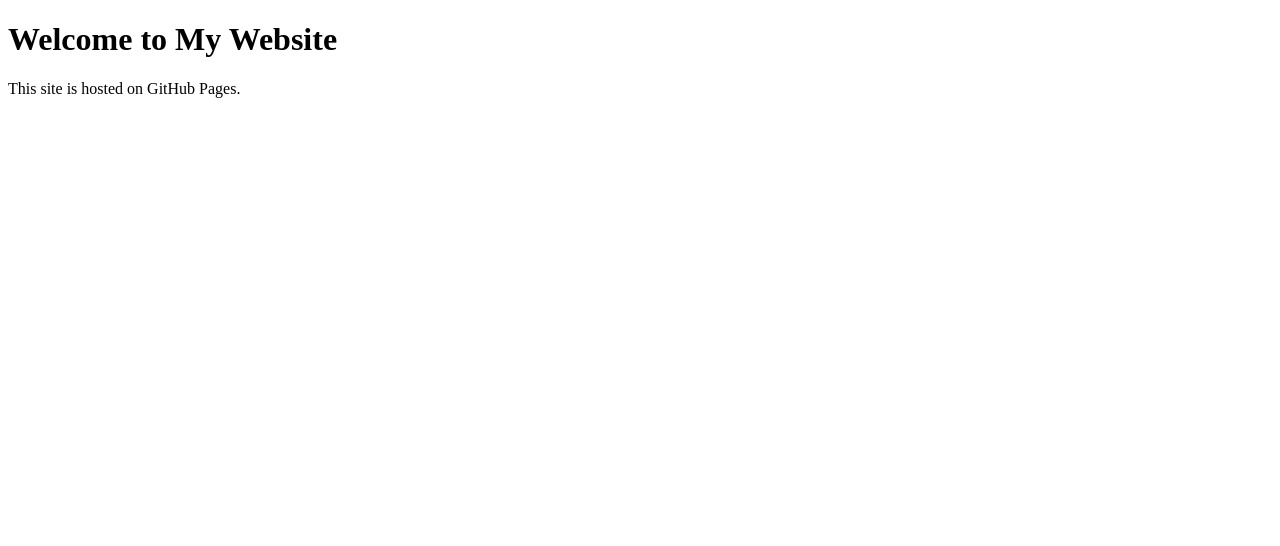
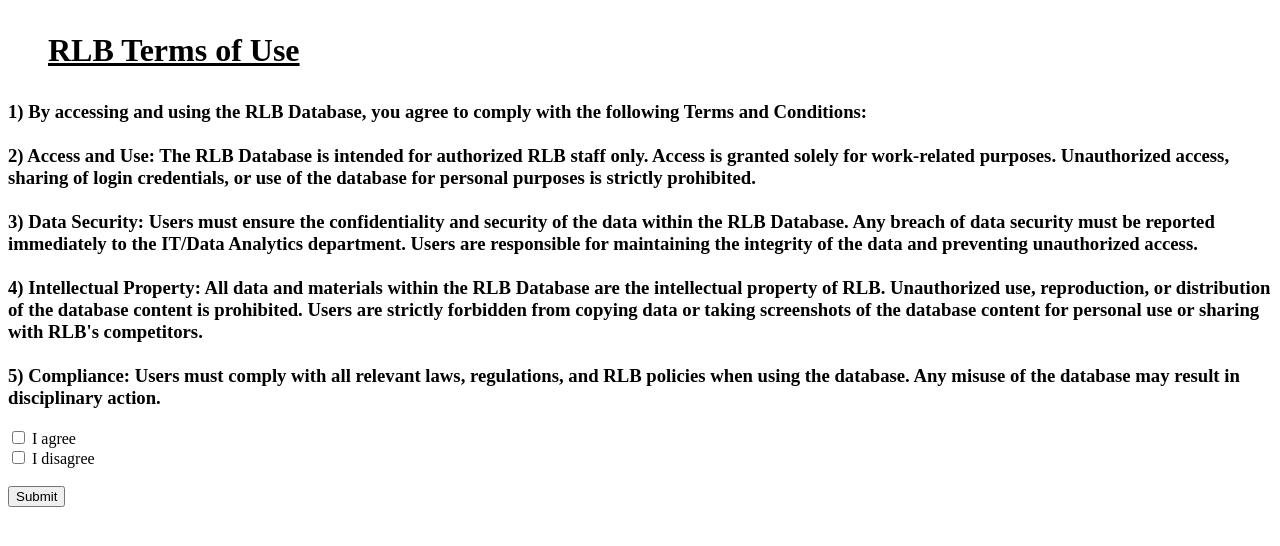
Before and after one commit to samrlb/RLBUNITRATE, a plain HTML site: page index.html in a window 1280 px wide. Drawn offline with Linux system fonts and the light colour scheme.

Commit message:
v2_updated

```diff
--- a/index.html
+++ b/index.html
@@ -1,10 +1,49 @@
 <!DOCTYPE html>
-<html>
+<html lang="en">
 <head>
-    <title>My Website</title>
+    <meta charset="UTF-8">
+    <meta name="viewport" content="width=device-width, initial-scale=1.0">
+<title>Power BI Report with Terms of Use</title>
+
 </head>
 <body>
-    <h1>Welcome to My Website</h1>
-    <p>This site is hosted on GitHub Pages.</p>
-</body>
-</html>
+    <title>Power BI Report with Terms of Use</title>
+ <h1><ul><u>RLB Terms of Use</u></ul></h1>
+ <h3>
+    1) By accessing and using the RLB Database, you agree to comply with the following Terms and Conditions:<br><br>
+
+    2) Access and Use: The RLB Database is intended for authorized RLB staff only. Access is granted solely for work-related purposes. Unauthorized access, sharing of login credentials, or use of the database for personal purposes is strictly prohibited.<br><br>
+
+    3) Data Security: Users must ensure the confidentiality and security of the data within the RLB Database. Any breach of data security must be reported immediately to the IT/Data Analytics department. Users are responsible for maintaining the integrity of the data and preventing unauthorized access.<br><br>
+
+    4) Intellectual Property: All data and materials within the RLB Database are the intellectual property of RLB. Unauthorized use, reproduction, or distribution of the database content is prohibited. Users are strictly forbidden from copying data or taking screenshots of the database content for personal use or sharing with RLB's competitors.<br><br>
+
+    5) Compliance: Users must comply with all relevant laws, regulations, and RLB policies when using the database. Any misuse of the database may result in disciplinary action.<br>
+    </h3>
+ <!-- Checkboxes for agreement -->
+<form id="termsForm">
+    <input type="checkbox" id="agree" name="agree">
+    <label for="agree">I agree</label><br>
+    <input type="checkbox" id="disagree" name="disagree">
+    <label for="disagree">I disagree</label><br><br>
+    <button type="button" onclick="submitForm()">Submit</button>
+  </form>
+
+  <script>
+    function submitForm() {
+        var agreeCheckbox = document.getElementById('agree');
+        var disagreeCheckbox = document.getElementById('disagree');
+
+        if (agreeCheckbox.checked && !disagreeCheckbox.checked) {
+            alert('You have successfully accepted RLB Terms and Conditions.');
+            window.location.href = 'https://app.powerbi.com/groups/me/reports/bb24800c-92ac-4db7-b00e-8673d57eb008/6c08700c58fcd4fb056a?experience=power-bi'; // Replace with your specified link
+        } else if (!agreeCheckbox.checked && disagreeCheckbox.checked) {
+            alert('You have disagreed with the RLB Terms and Conditions.');
+        } else {
+            alert('Please select either "I agree" or "I disagree".');
+        }
+    }
+    </script>
+
+    </body>
+    </html>
```
